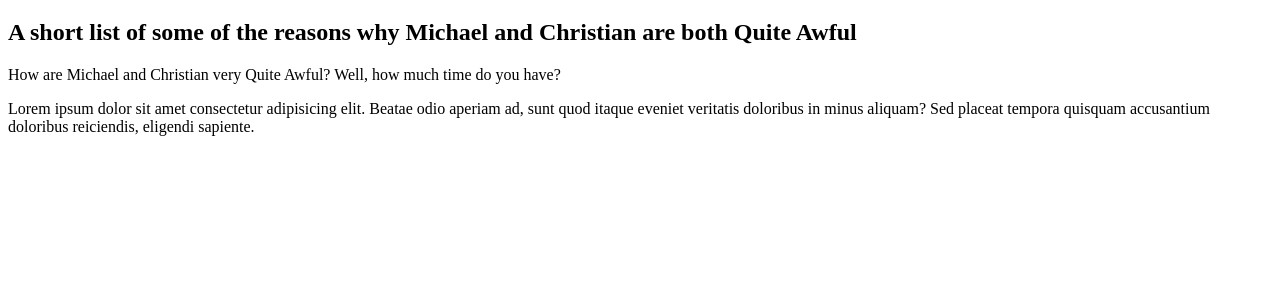
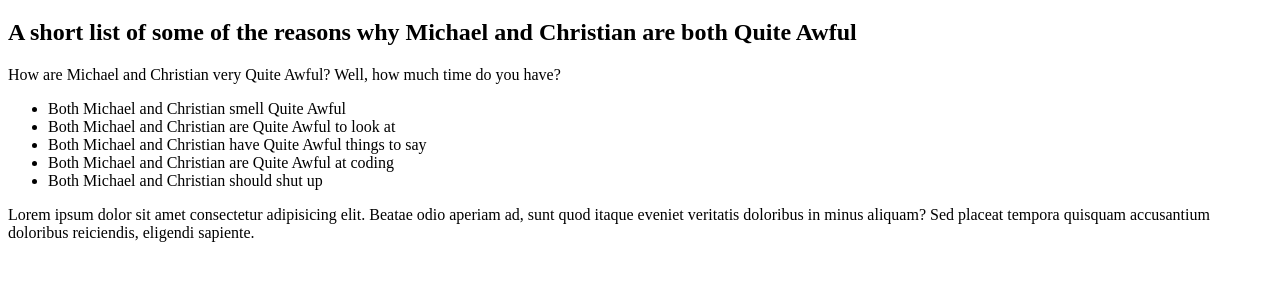
Before and after one commit to isaiahthustra/QuiteAwful, a plain HTML site: page index.html in a window 1280 px wide. Shown: the part 61-342 px from the top of the page. Drawn offline with Linux system fonts and the light colour scheme.

Commit message:
Add list of reasons

```diff
--- a/index.html
+++ b/index.html
@@ -11,6 +11,13 @@
   <h2>A short list of some of the reasons why Michael and Christian are both Quite Awful</h2>
   <p>How are Michael and Christian very Quite Awful? Well, how much time do you have?</p>
   <!-- This List is not exhaustive -->
+  <ul>
+    <li>Both Michael and Christian smell Quite Awful</li>
+    <li>Both Michael and Christian are Quite Awful to look at</li>
+    <li>Both Michael and Christian have Quite Awful things to say</li>
+    <li>Both Michael and Christian are Quite Awful at coding</li>
+    <li>Both Michael and Christian should shut up</li>
+  </ul>
   <p>Lorem ipsum dolor sit amet consectetur adipisicing elit. Beatae odio aperiam ad, sunt quod itaque eveniet veritatis doloribus in minus aliquam? Sed placeat tempora quisquam accusantium doloribus reiciendis, eligendi sapiente.</p>
 </body>
 </html>
```
